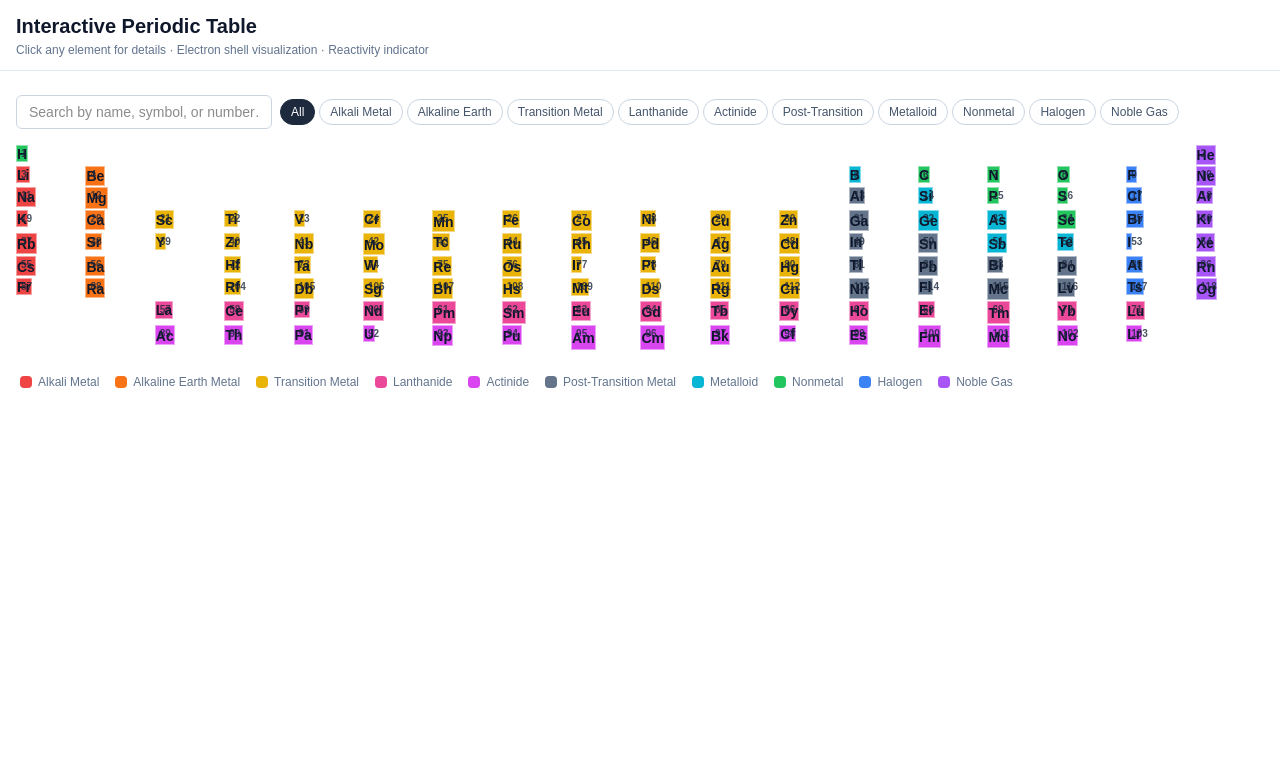
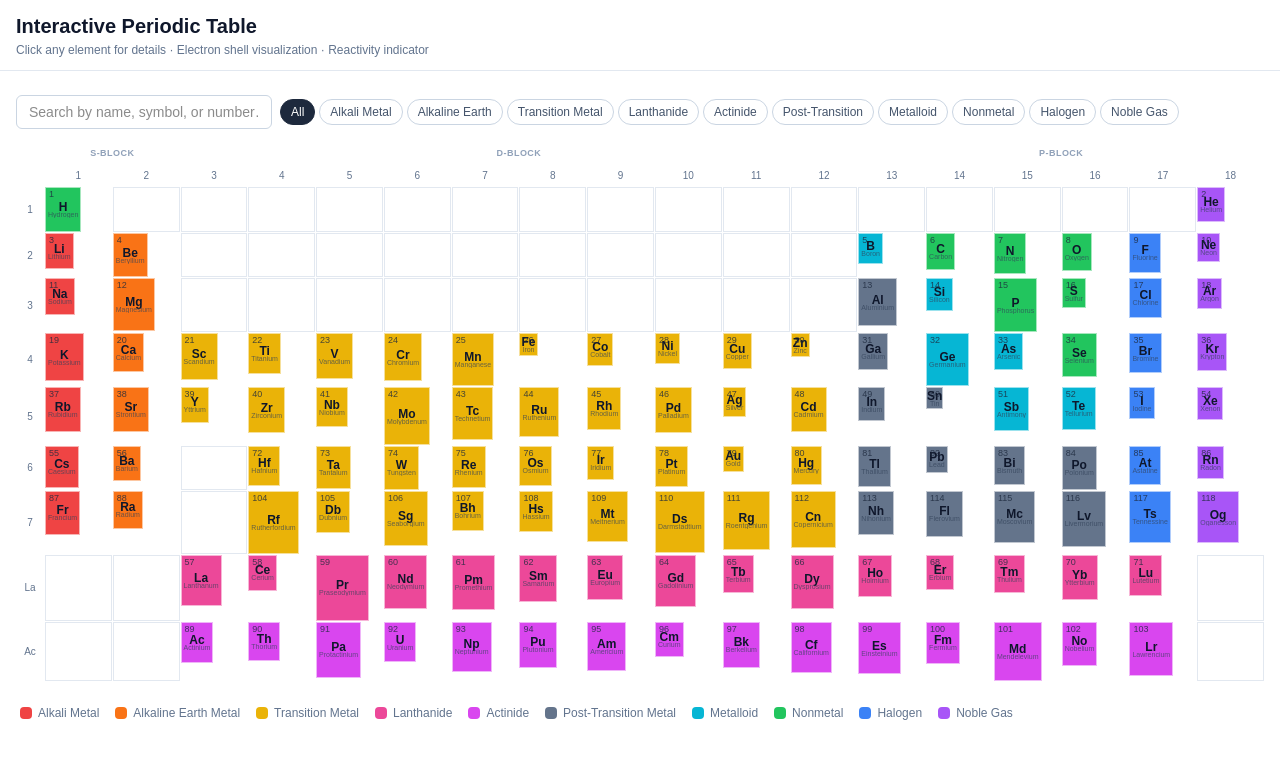
Before and after one commit to tobese/periodic-table, a Next.js app: page /periodic-table/ in a window 1280 px wide. Shown: the top 758 px of the page. Built offline with nearby package versions, Linux system fonts and the light colour scheme.

Commit message:
classic layout: group/period labels, block headers, empty cells, element names, rectangular shape

```diff
--- a/src/components/periodic-table/element-cell.tsx
+++ b/src/components/periodic-table/element-cell.tsx
@@ -23,19 +23,22 @@ export default function ElementCell({ element, isSelected, onClick }: ElementCel
       `}
       style={{
         backgroundColor: isSelected ? bgColor : bgColor,
-        aspectRatio: '1',
-        border: isSelected ? '2px solid #1e293b' : '1px solid rgba(255,255,255,0.5)',
+        aspectRatio: '0.8',
+        border: isSelected ? '2px solid #1e293b' : '1px solid rgba(255,255,255,0.6)',
         outline: isSelected ? '3px solid #1e293b' : 'none',
         outlineOffset: '1px',
       }}
       onClick={() => onClick(element)}
       title={`${element.atomicNumber}. ${element.name} (${element.symbol})`}
     >
-      <span className="text-[10px] font-semibold text-slate-800 leading-none absolute top-[3px] left-[4px] opacity-80">
+      <span className="text-[9px] font-medium text-slate-800 leading-none absolute top-[2px] left-[3px] opacity-80">
         {element.atomicNumber}
       </span>
-      <span className="text-sm font-bold text-slate-900 leading-none mt-px">
+      <span className="text-xs font-bold text-slate-900 leading-none -mb-0.5">
         {element.symbol}
+      </span>
+      <span className="text-[7px] text-slate-700 leading-none opacity-70 truncate max-w-full px-0.5">
+        {element.name}
       </span>
     </button>
   )
--- a/src/components/periodic-table/periodic-table-grid.tsx
+++ b/src/components/periodic-table/periodic-table-grid.tsx
@@ -1,6 +1,6 @@
 'use client'
 
-import { useState } from 'react'
+import { useState, useMemo } from 'react'
 import type { ElementData, ElementCategory } from '@/data/elements'
 import { ELEMENTS, CATEGORY_COLORS, CATEGORY_LABELS } from '@/data/elements'
 import ElementCell from './element-cell'
@@ -22,6 +22,24 @@ const CATEGORY_FILTERS: { key: FilterKey; label: string }[] = [
   { key: 'noble-gas', label: 'Noble Gas' },
 ]
 
+const HEADER_ROWS = 2
+const LABEL_COL = 1
+
+const GROUP_NUMBERS = [1, 2, 3, 4, 5, 6, 7, 8, 9, 10, 11, 12, 13, 14, 15, 16, 17, 18]
+const PERIOD_LABELS: Record<number, string> = {
+  1: '1', 2: '2', 3: '3', 4: '4', 5: '5', 6: '6', 7: '7',
+  8: 'La', 9: 'Ac',
+}
+
+const BLOCK_LABELS = [
+  { label: 's-block', start: 1, end: 2 },
+  { label: 'd-block', start: 3, end: 12 },
+  { label: 'p-block', start: 13, end: 18 },
+]
+
+const GRID_ROWS = [1, 2, 3, 4, 5, 6, 7, 8, 9]
+const GRID_COLS = [1, 2, 3, 4, 5, 6, 7, 8, 9, 10, 11, 12, 13, 14, 15, 16, 17, 18]
+
 export default function PeriodicTableGrid() {
   const [selectedElement, setSelectedElement] = useState<ElementData | null>(null)
   const [categoryFilter, setCategoryFilter] = useState<ElementCategory | 'all'>('all')
@@ -41,6 +59,48 @@ export default function PeriodicTableGrid() {
   })
 
   const filteredSet = new Set(filteredElements.map((el) => el.atomicNumber))
+
+  const elementMap = useMemo(
+    () => new Map(ELEMENTS.map((el) => [`${el.gridRow},${el.gridCol}`, el])),
+    [],
+  )
+
+  function renderGridCells() {
+    const cells: React.ReactNode[] = []
+
+    for (const row of GRID_ROWS) {
+      for (const col of GRID_COLS) {
+        const key = `${row},${col}`
+        const element = elementMap.get(key)
+
+        if (element) {
+          cells.push(
+            <div
+              key={key}
+              className={filteredSet.has(element.atomicNumber) ? '' : 'opacity-20'}
+              style={{ gridRow: row + HEADER_ROWS, gridColumn: col + LABEL_COL }}
+            >
+              <ElementCell
+                element={element}
+                isSelected={selectedElement?.atomicNumber === element.atomicNumber}
+                onClick={setSelectedElement}
+              />
+            </div>,
+          )
+        } else {
+          cells.push(
+            <div
+              key={key}
+              style={{ gridRow: row + HEADER_ROWS, gridColumn: col + LABEL_COL }}
+              className="bg-white/40 border border-slate-200"
+            />,
+          )
+        }
+      }
+    }
+
+    return cells
+  }
 
   return (
     <div className="space-y-4">
@@ -77,25 +137,56 @@ export default function PeriodicTableGrid() {
       </div>
 
       <div
-        className="grid gap-[1px] w-full"
+        className="grid gap-[1px]"
         style={{
-          gridTemplateColumns: 'repeat(18, minmax(0, 1fr))',
-          gridTemplateRows: 'repeat(9, auto)',
+          gridTemplateColumns: `28px repeat(18, minmax(0, 1fr))`,
+          gridTemplateRows: `18px 22px repeat(9, auto)`,
         }}
       >
-        {ELEMENTS.map((el) => (
+        {/* Block labels */}
+        {BLOCK_LABELS.map((b) => (
           <div
-            key={el.atomicNumber}
-            className={filteredSet.has(el.atomicNumber) ? '' : 'opacity-20'}
-            style={{ gridRow: el.gridRow, gridColumn: el.gridCol }}
+            key={b.label}
+            className="flex items-center justify-center text-[9px] font-semibold text-slate-400 uppercase tracking-wider"
+            style={{
+              gridRow: 1,
+              gridColumn: `${b.start + LABEL_COL} / ${b.end + LABEL_COL + 1}`,
+            }}
           >
-            <ElementCell
-              element={el}
-              isSelected={selectedElement?.atomicNumber === el.atomicNumber}
-              onClick={setSelectedElement}
-            />
+            {b.label}
           </div>
         ))}
+
+        {/* Group numbers */}
+        {GROUP_NUMBERS.map((n) => (
+          <div
+            key={n}
+            className="flex items-center justify-center text-[10px] font-medium text-slate-500"
+            style={{ gridRow: 2, gridColumn: n + LABEL_COL }}
+          >
+            {n}
+          </div>
+        ))}
+
+        {/* Period labels */}
+        {Object.entries(PERIOD_LABELS).map(([rowStr, label]) => {
+          const row = Number(rowStr)
+          return (
+            <div
+              key={row}
+              className="flex items-center justify-center text-[10px] font-medium text-slate-500"
+              style={{ gridRow: row + HEADER_ROWS, gridColumn: LABEL_COL }}
+            >
+              {label}
+            </div>
+          )
+        })}
+
+        {/* Empty corner cell */}
+        <div style={{ gridRow: 1, gridColumn: LABEL_COL }} />
+
+        {/* Grid cells */}
+        {renderGridCells()}
       </div>
 
       <div className="flex flex-wrap items-center gap-4 px-1 py-2 text-xs text-slate-500">
```
